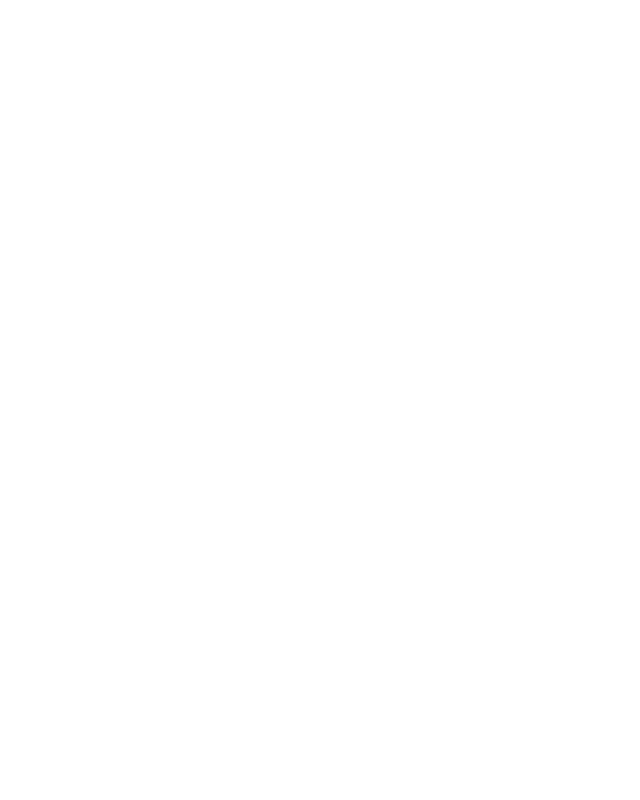
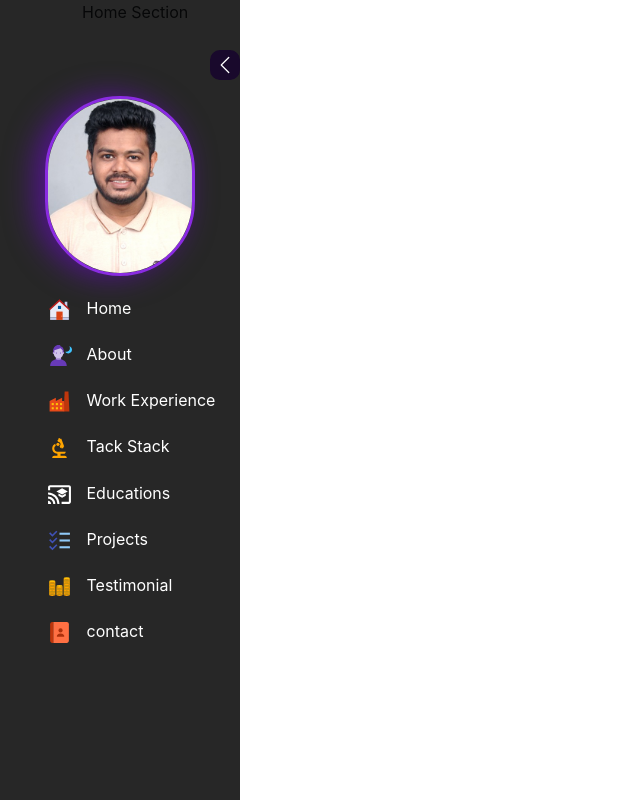
Before and after one commit to SoumenBaral/Portfolio.SB, a React (Create React App) app: page / in a window 1280 px wide. Shown: the whole page, without its empty margins (0-640 px from the left). Built offline with nearby package versions, Linux system fonts and the light colour scheme.

Commit message:
Side Navbar done

```diff
--- a/package.json
+++ b/package.json
@@ -8,6 +8,7 @@
     "@testing-library/user-event": "^13.5.0",
     "react": "^18.2.0",
     "react-dom": "^18.2.0",
+    "react-icons": "^5.0.1",
     "react-scripts": "5.0.1",
     "web-vitals": "^2.1.4"
   },
--- a/public/index.html
+++ b/public/index.html
@@ -15,6 +15,7 @@
       user's mobile device or desktop. See https://developers.google.com/web/fundamentals/web-app-manifest/
     -->
     <link rel="manifest" href="%PUBLIC_URL%/manifest.json" />
+    <link href="https://cdn.jsdelivr.net/npm/bootstrap@5.0.2/dist/css/bootstrap.min.css" rel="stylesheet" integrity="sha384-EVSTQN3/azprG1Anm3QDgpJLIm9Nao0Yz1ztcQTwFspd3yD65VohhpuuCOmLASjC" crossorigin="anonymous">
     <!--
       Notice the use of %PUBLIC_URL% in the tags above.
       It will be replaced with the URL of the `public` folder during the build.
@@ -39,5 +40,6 @@
       To begin the development, run `npm start` or `yarn start`.
       To create a production bundle, use `npm run build` or `yarn build`.
     -->
+    <script src="https://cdn.jsdelivr.net/npm/bootstrap@5.0.2/dist/js/bootstrap.bundle.min.js" integrity="sha384-MrcW6ZMFYlzcLA8Nl+NtUVF0sA7MsXsP1UyJoMp4YLEuNSfAP+JcXn/tWtIaxVXM" crossorigin="anonymous"></script>
   </body>
 </html>
--- a/src/App.js
+++ b/src/App.js
@@ -1,10 +1,9 @@
-import logo from './logo.svg';
-import './App.css';
+import Sidebar from "./Components/SideBar/Sidebar";
 
 function App() {
   return (
     <div className="App">
-
+      <Sidebar/>
     </div>
   );
 }
--- /dev/null
+++ b/src/Components/SideBar/Sidebar.css
@@ -0,0 +1,30 @@
+.sidebar_section{
+    display: flex;
+    /* background: #030303da; */
+    padding-left: 0px !important;
+    padding-right: 0px !important;
+}
+.sidebar{
+    height: 100vh;
+    width: 95px;
+    background: #030303da;
+    position: fixed;
+}
+.icon_for_sidebar_expand{
+    display: flex;
+    align-items: right;
+    justify-content: right;
+    cursor: pointer;
+}
+.icon_for_sidebar_expand p svg{
+   color: white;
+   background-color: #19092c;
+   padding: 5px;
+   border-radius: 10px;
+   margin-top: 50px;
+
+}
+.sidebar-expand{
+    width: 240px;
+
+}
--- /dev/null
+++ b/src/Components/SideBar/Sidebar.js
@@ -0,0 +1,30 @@
+import React, { useState } from 'react';
+import  './Sidebar.css'
+import { BsChevronLeft,BsChevronRight } from "react-icons/bs";
+import SidebarList from './SidebarList';
+const Sidebar = () => {
+    const [expand,setExpand]=useState(true)
+    console.log(expand);
+    return (
+        <div className='container-fluid sidebar_section'>
+            <div className={expand?'sidebar-expand sidebar':'sidebar'}>
+                <div className="icon_for_sidebar_expand">
+                    <p onClick={()=>setExpand(!expand)}>
+                        {
+                            expand?<BsChevronLeft size={30}/>:<BsChevronRight size={30}/>
+                        }
+                        </p>
+
+
+                </div>
+                <SidebarList expand={expand}/>
+
+            </div>
+            <div className="container">
+                <p>Home Section</p>
+            </div>
+        </div>
+    );
+};
+
+export default Sidebar;
--- /dev/null
+++ b/src/Components/SideBar/SidebarList.css
@@ -0,0 +1,32 @@
+.profile_pic_nav img{
+    width: 150px;
+    height: 180px;
+    border-radius: 90px;
+    margin-top: 0px;
+    display: flex;
+    vertical-align: middle;
+    margin: 0 auto;
+    object-fit: cover;
+    border: 3px solid blueviolet;
+    box-shadow: -10px 0px 30px rgba(128, 1, 248, 0.5);
+
+}
+.navbar_items ul li{
+    color: white;
+    list-style-type: none;
+    margin-top: 20px;
+    cursor: pointer;
+}
+.navbar_items ul li svg{
+ margin-left: 15px;
+ margin-right: 10px;
+}
+.navbar_only_icons ul li {
+    color: white;
+    list-style-type: none;
+    margin-top: 30px;
+    cursor: pointer;
+}
+.navbar_only_icons ul li svg{
+    margin-left: 10px;
+}
--- /dev/null
+++ b/src/Components/SideBar/SidebarList.js
@@ -0,0 +1,89 @@
+import React from 'react';
+import './SidebarList.css'
+import ProfilePicture from '../../assets/image/Me.jpeg'
+import {
+    FcHome ,
+    FcNightPortrait,
+    FcTodoList,
+    FcContacts,
+    FcFactory,
+    FcSalesPerformance
+
+
+} from "react-icons/fc";
+import {MdBiotech,MdCastForEducation } from "react-icons/md";
+import {FiSlack } from "react-icons/fi";
+
+
+const SidebarList = ({expand}) => {
+    return (
+      <React.Fragment>
+        {
+            expand?(
+            <div className="navbar_items">
+                <div className="profile_pic_nav">
+                    <img src={ProfilePicture} alt="ProfilePicture" />
+                </div>
+                <ul>
+                    <li className='nav_item'>
+                        <FcHome size={25}/> Home
+                    </li>
+                    <li className='nav_item'>
+                        <FcNightPortrait size={25}/>  About
+                    </li>
+                    <li className='nav_item'>
+                        <FcFactory size={25}/> Work Experience
+                    </li>
+                    <li className='nav_item'>
+                        <MdBiotech color='orange' size={25}/> Tack Stack
+                    </li>
+                    <li className='nav_item'>
+                        <MdCastForEducation size={25}/> Educations
+                    </li>
+                    <li className='nav_item'>
+                        <FcTodoList size={25}/> Projects
+                    </li>
+                    <li className='nav_item'>
+                        <FcSalesPerformance size={25}/> Testimonial
+                    </li>
+                    <li className='nav_item'>
+                        <FcContacts size={25}/> contact
+                    </li>
+                </ul>
+           </div>
+        ):(
+            <div className='navbar_only_icons'>
+                     <ul>
+                    <li className='nav_item'>
+                        <FcHome size={20}/>
+                    </li>
+                    <li className='nav_item'>
+                        <FcNightPortrait size={25}/>
+                    </li>
+                    <li className='nav_item'>
+                        <FcFactory size={25}/>
+                    </li>
+                    <li className='nav_item'>
+                        <MdBiotech color='orange' size={25}/>
+                    </li>
+                    <li className='nav_item'>
+                        <MdCastForEducation color='white' size={25}/>
+                    </li>
+                    <li className='nav_item'>
+                        <FcTodoList size={25}/>
+                    </li>
+                    <li className='nav_item'>
+                        <FcSalesPerformance size={25}/>
+                    </li>
+                    <li className='nav_item'>
+                        <FcContacts size={25}/>
+                    </li>
+                </ul>
+            </div>
+        )
+        }
+      </React.Fragment>
+    );
+};
+
+export default SidebarList;
```
Also changed, not shown: src/Components/Home/Home.js (added, +9 -0 lines), src/Components/Test.js (added, +11 -0 lines), src/Components/Home/Home.css (added), src/assets/image/Me.jpeg (added), 1 other file (tests, documents, lock files or other folders).
